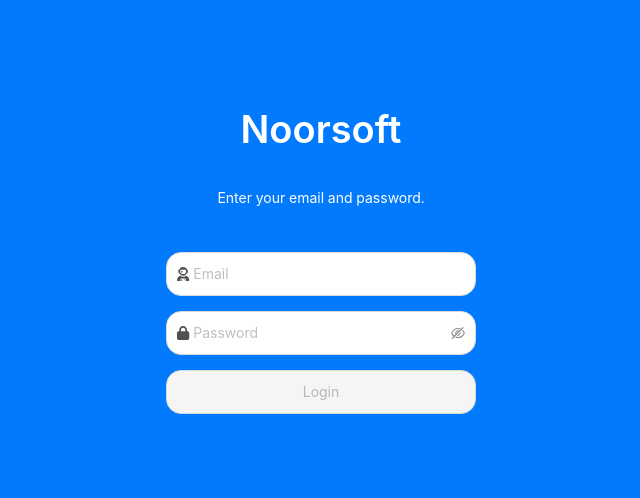
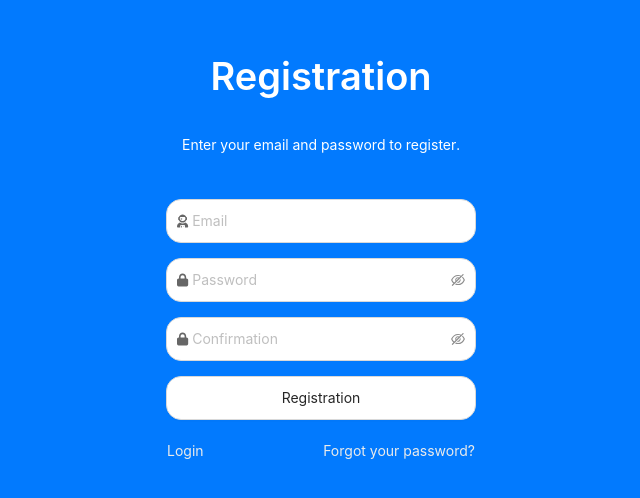
Before and after one commit to krilpil/noorsoft, a React (Create React App) app: page / in a window 1280 px wide. Shown: the part 140-638 px from the top of the page, without its empty margins (319-959 px from the left). Built offline with nearby package versions, Linux system fonts and the light colour scheme; no server answers.

Commit message:
A registration page has been created

```diff
--- a/src/App.tsx
+++ b/src/App.tsx
@@ -1,13 +1,14 @@
 import React from "react";
 import 'antd/dist/antd.css';
 import GlobalStyles from './global-styles'
-import LoginPage from "./pages/login/login-page";
+// import LoginPage from "./pages/login/login-page";
+import RegistrationPage from "./pages/registration/registration-page";
 
 const App = (): JSX.Element => {
     return (
         <React.Fragment>
             <GlobalStyles/>
-            <LoginPage/>
+            <RegistrationPage/>
         </React.Fragment>
     );
 }
--- a/src/pages/login/styled-components.ts
+++ b/src/components/form/form-page-wrapper/styled-components.ts
@@ -1,6 +1,6 @@
 import styled from "styled-components";
 
-export const LoginPageWrapper = styled.div`
+export const FormPageWrapper = styled.div`
   display: grid;
   height: 100vh;
   width: 100vw;
--- a/src/components/form/paragraph/index.tsx
+++ b/src/components/form/paragraph/index.tsx
@@ -5,12 +5,13 @@ interface Errors {
     [key: string]: string;
 }
 
-interface InputsForm {
+interface FormParagraphProps {
+    children: React.ReactNode,
     errors: Errors,
     touchedForm: boolean | undefined,
 }
 
-const variantFormParagraph = ({errors, touchedForm}: InputsForm): string => {
+const variantFormParagraph = ({errors, touchedForm, children}: FormParagraphProps): string => {
 
     let errorMessage = String()
     if (touchedForm && Object.keys(errors).length !== 0) {
@@ -18,17 +19,17 @@ const variantFormParagraph = ({errors, touchedForm}: InputsForm): string => {
             errorMessage = errors[props]
         }
     } else {
-        errorMessage = 'Enter your email and password.'
+        errorMessage = `${children}`
     }
 
     return errorMessage
 }
 
-const FormParagraph: React.FC<InputsForm> = (inputsForm: InputsForm): JSX.Element => {
+const FormParagraph: React.FC<FormParagraphProps> = (formParagraphProps: FormParagraphProps): JSX.Element => {
     return (
         <Paragraph>
             <p>
-                {variantFormParagraph(inputsForm)}
+                {variantFormParagraph(formParagraphProps)}
             </p>
         </Paragraph>
     )
--- a/src/components/icons/styled-components.ts
+++ b/src/components/icons/styled-components.ts
@@ -2,5 +2,6 @@ import styled from "styled-components";
 import {FontAwesomeIcon} from "@fortawesome/react-fontawesome";
 
 export const Icon = styled(FontAwesomeIcon)`
-  opacity: 80%;
+  opacity: 70%;
+  width: 0.7rem;
 `
--- a/src/pages/login/login-page.tsx
+++ b/src/pages/login/login-page.tsx
@@ -6,7 +6,7 @@ import {message} from "antd";
 import useSelector from "../../hooks/use-selector";
 import {formFetchLoginRequest} from "../../redux/actions/form-actions";
 import FormParagraph from "../../components/form/paragraph";
-import {LoginPageWrapper} from "./styled-components";
+import {FormPageWrapper} from "../../components/form/form-page-wrapper/styled-components";
 import {Form, Title, Input, Password, Button} from '../../components/form/styled-components'
 import {faLock, faUserAstronaut} from "@fortawesome/free-solid-svg-icons";
 import {Icon} from "../../components/icons/styled-components";
@@ -57,13 +57,15 @@ const LoginPage = (): JSX.Element => {
     }, [authorization])
 
     return (
-        <LoginPageWrapper>
+        <FormPageWrapper>
             <Form onSubmit={formik.handleSubmit}>
-                <Title level={1}>Noorsoft</Title>
+                <Title level={1}>Login</Title>
                 <FormParagraph
                     errors={formik.errors}
                     touchedForm={formik.touched.password && formik.touched.email}
-                />
+                >
+                    Enter your email and password to log in.
+                </FormParagraph>
                 <Input
                     status={formik.errors.email && formik.touched.email ? 'error' : ''}
                     id={'email'}
@@ -94,7 +96,7 @@ const LoginPage = (): JSX.Element => {
                     Login
                 </Button>
             </Form>
-        </LoginPageWrapper>
+        </FormPageWrapper>
     );
 };
 
--- /dev/null
+++ b/src/pages/registration/registration-page.tsx
@@ -0,0 +1,54 @@
+import React from 'react';
+import {Button, Form, Input, Password, Title} from "../../components/form/styled-components";
+import FormParagraph from "../../components/form/paragraph";
+import {Icon} from "../../components/icons/styled-components";
+import {faLock, faUserAstronaut} from "@fortawesome/free-solid-svg-icons";
+import {FormPageWrapper} from "../../components/form/form-page-wrapper/styled-components";
+import {ButtonLink, Helpers} from "./styled-components";
+
+const RegistrationPage = () => {
+    return (
+        <FormPageWrapper>
+            <Form>
+                <Title level={1}>Registration</Title>
+                <FormParagraph
+                    errors={{}}
+                    touchedForm={false}
+                >
+                    Enter your email and password to register.
+                </FormParagraph>
+                <Input
+                    id={'email'}
+                    name={'email'}
+                    placeholder="Email"
+                    prefix={<Icon icon={faUserAstronaut}/>}
+                />
+                <Password
+                    id={'password'}
+                    name={'password'}
+                    placeholder="Password"
+                    prefix={<Icon icon={faLock}/>}
+                />
+                <Password
+                    id={'password'}
+                    name={'password'}
+                    placeholder="Confirmation"
+                    prefix={<Icon icon={faLock}/>}
+                />
+                <Button
+                    block
+                    id={'button'}
+                    htmlType={'submit'}
+                >
+                    Registration
+                </Button>
+                <Helpers>
+                    <ButtonLink htmlType="button">Login</ButtonLink>
+                    <ButtonLink htmlType="button">Forgot your password?</ButtonLink>
+                </Helpers>
+            </Form>
+        </FormPageWrapper>
+    );
+};
+
+export default RegistrationPage;
--- /dev/null
+++ b/src/pages/registration/styled-components.ts
@@ -0,0 +1,15 @@
+import styled from "styled-components";
+import {Button} from "antd";
+
+export const Helpers = styled.div`
+  display: flex;
+  justify-content: space-between;
+  align-content: space-between;
+`
+
+export const ButtonLink = styled(Button).attrs({
+    type: 'link'
+})`
+  color: #ebebeb;
+  padding: 0;
+`
```
